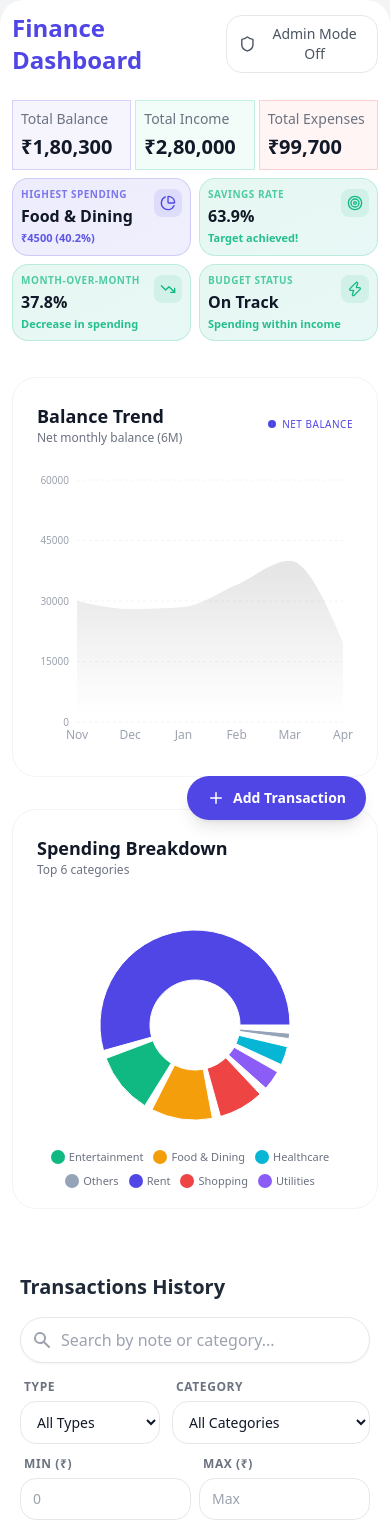
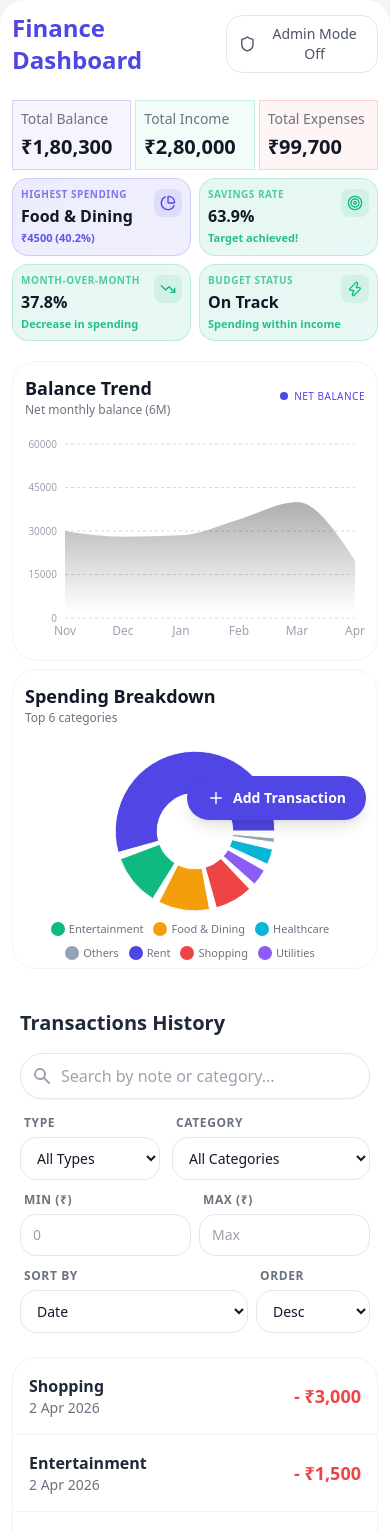
Before and after one commit to Punith1117/fin-dashboard, a React (Vite) app: page / in a window 390 px wide. Shown: the top 1532 px of the page. Built offline with nearby package versions, Linux system fonts and the light colour scheme.

Commit message:
style(charts): enhance mobile/tablet support and responsiveness
- modify dotted line color of balance trend chart
- reduce unnecessary padding/margin

```diff
--- a/src/components/Summary/AnalyticsSection.jsx
+++ b/src/components/Summary/AnalyticsSection.jsx
@@ -5,12 +5,12 @@ import InsightsSection from './Insights/InsightsSection';
 
 export function AnalyticsSection() {
   return (
-    <div className="flex flex-col gap-8">
+    <div className="flex flex-col gap-4">
       {/* Dynamic Insights Logic */}
       <InsightsSection />
 
       {/* Primary Visualizations */}
-      <div className="grid grid-cols-1 lg:grid-cols-2 gap-8 mb-8">
+      <div className="grid grid-cols-1 lg:grid-cols-2 lg:gap-8 gap-2 lg:mb-8 mb-2">
         <BalanceTrendChart />
         <CategoryDistributionChart />
       </div>
--- a/src/components/Summary/Charts/BalanceTrendChart.jsx
+++ b/src/components/Summary/Charts/BalanceTrendChart.jsx
@@ -18,7 +18,7 @@ const CustomTooltip = ({ active, payload, label }) => {
     const expense = payload.find(p => p.dataKey === 'expense')?.value || 0;
 
     return (
-      <div className="bg-white/90 backdrop-blur-sm p-4 rounded-xl shadow-lg border border-gray-100 min-w-[150px]">
+      <div className="bg-white/90 backdrop-blur-sm lg:p-4 p-2 rounded-xl shadow-lg border border-gray-100 min-w-[150px]">
         <p className="text-sm font-semibold text-gray-900 mb-2">{label}</p>
         <div className="space-y-1">
           <div className="flex justify-between gap-4">
@@ -54,8 +54,8 @@ export function BalanceTrendChart() {
   }, [transactions]);
 
   return (
-    <div className="bg-white p-6 rounded-2xl border border-gray-100 h-[400px] flex flex-col">
-      <div className="flex items-center justify-between mb-6">
+    <div className="bg-white lg:p-6 p-3 rounded-2xl border border-gray-100 lg:h-[400px] h-[300px] flex flex-col">
+      <div className="flex items-center justify-between lg:mb-6 mb-4">
         <div>
           <h3 className="text-lg font-bold text-gray-900">Balance Trend</h3>
           <p className="text-xs text-gray-500">Net monthly balance (6M)</p>
@@ -71,11 +71,11 @@ export function BalanceTrendChart() {
           <AreaChart data={data} margin={{ top: 10, right: 10, left: -20, bottom: 0 }}>
             <defs>
               <linearGradient id="colorBalance" x1="0" y1="0" x2="0" y2="1">
-                <stop offset="5%" stopColor="var(--finance-primary)" stopOpacity={0.1}/>
+                <stop offset="5%" stopColor="var(--finance-primary)" stopOpacity={0.3}/>
                 <stop offset="95%" stopColor="var(--finance-primary)" stopOpacity={0}/>
               </linearGradient>
             </defs>
-            <CartesianGrid strokeDasharray="3 3" vertical={false} stroke="#F3F4F6" />
+            <CartesianGrid strokeDasharray="3 3" vertical={false} stroke="#c8daffff" />
             <XAxis
               dataKey="month"
               axisLine={false}
--- a/src/components/Summary/Charts/CategoryDistributionChart.jsx
+++ b/src/components/Summary/Charts/CategoryDistributionChart.jsx
@@ -24,7 +24,7 @@ const CustomTooltip = ({ active, payload }) => {
   if (active && payload && payload.length) {
     const { name, value } = payload[0];
     return (
-      <div className="bg-white/90 backdrop-blur-sm p-3 rounded-xl shadow-lg border border-gray-100">
+      <div className="bg-white/90 backdrop-blur-sm lg:p-3 p-2 lg:rounded-xl rounded-lg shadow-lg border border-gray-100">
         <p className="text-sm font-semibold text-gray-900">{name}</p>
         <p className="text-xs font-bold text-finance-primary">₹{value.toLocaleString()}</p>
       </div>
@@ -41,8 +41,8 @@ export function CategoryDistributionChart() {
   }, [transactions]);
 
   return (
-    <div className="bg-white p-6 rounded-2xl border border-gray-100 h-[400px] flex flex-col">
-      <div className="flex items-center justify-between mb-6">
+    <div className="bg-white lg:p-6 p-3 rounded-2xl border border-gray-100 lg:h-[400px] h-[300px] flex flex-col">
+      <div className="flex items-center justify-between lg:mb-6 mb-4">
         <div>
           <h3 className="text-lg font-bold text-gray-900">Spending Breakdown</h3>
           <p className="text-xs text-gray-500">Top 6 categories</p>
@@ -57,8 +57,8 @@ export function CategoryDistributionChart() {
                 data={data}
                 cx="50%"
                 cy="50%"
-                innerRadius={45}
-                outerRadius={95}
+                innerRadius="45%"
+                outerRadius="95%"
                 paddingAngle={5}
                 dataKey="value"
               >
```
